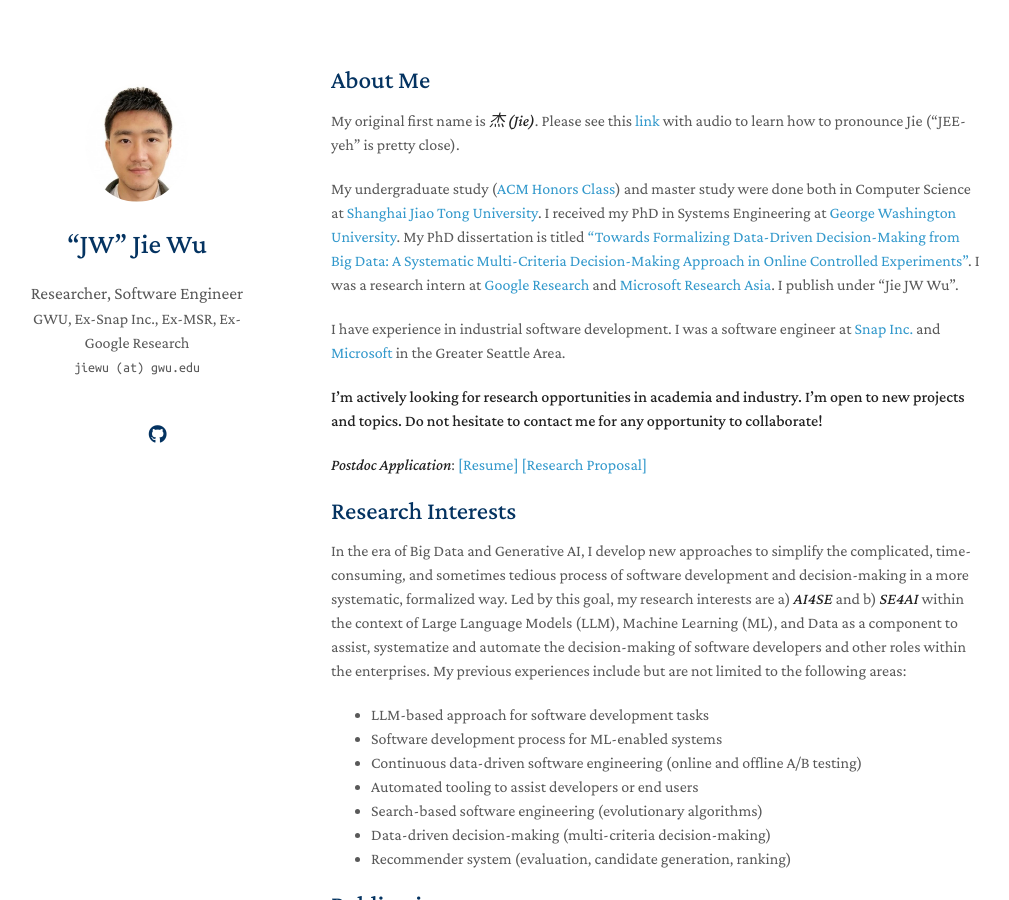
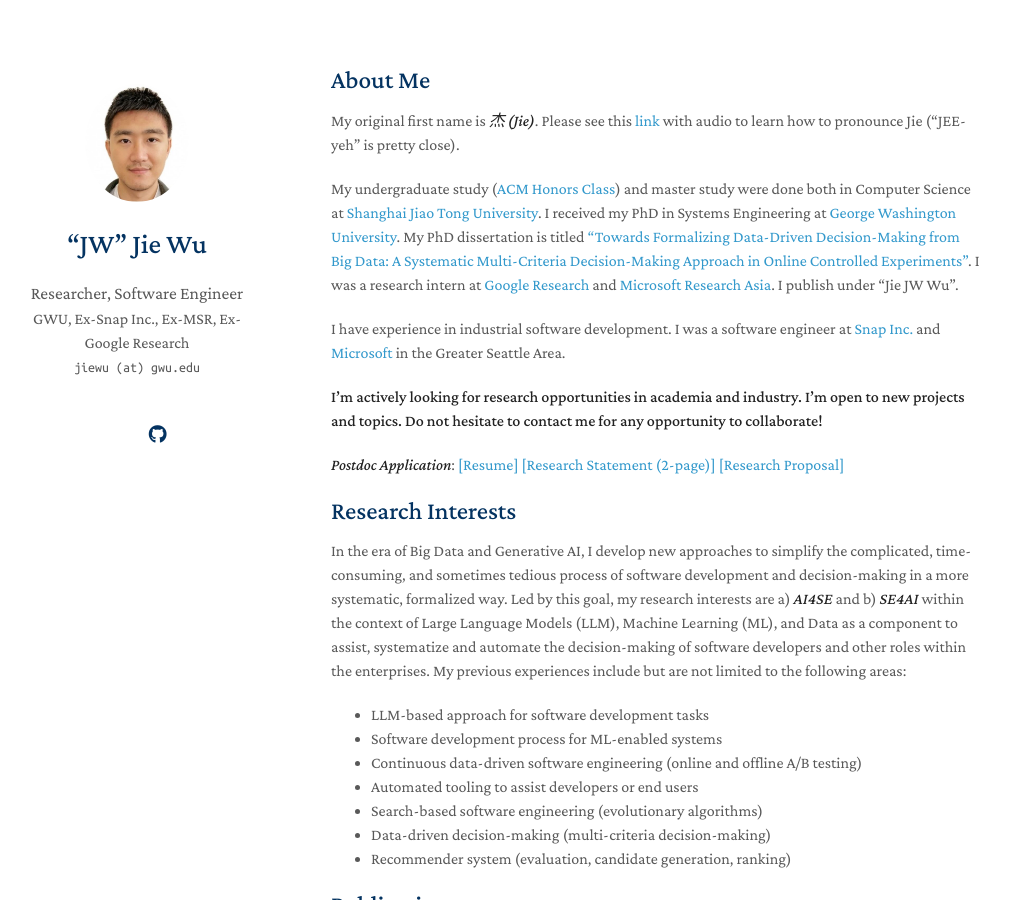
Before and after one commit to yaoyao-liu/minimal-light, a Jekyll site: the page built from index.md, in a window 1280 px wide and 900 px high. Shown: the whole window, without its empty margins (139-1148 px from the left). Built offline with Jekyll 4.4.1, drawn with Linux system fonts in a browser that asks for light colours; nearby versions of some CDN libraries; a style sheet for code colours, icons or effects is not loaded; our own code applies the rules of GitHub Pages for plain Markdown files.

Commit message:
Update index.md

```diff
--- a/index.md
+++ b/index.md
@@ -11,7 +11,7 @@
 
 **I'm actively looking for research opportunities in academia and industry. I'm open to new projects and topics. Do not hesitate to contact me for any opportunity to collaborate!**
 
-***Postdoc Application***: [[Resume]](https://jie-jw-wu.github.io/assets/ResumeJW.pdf)  [[Research Proposal]](https://jie-jw-wu.github.io/assets/ResearchProposalJW.pdf)
+***Postdoc Application***: [[Resume]](https://jie-jw-wu.github.io/assets/ResumeJW.pdf)  [[Research Statement (2-page)]](https://jie-jw-wu.github.io/assets/research-statement-jw.pdf) [[Research Proposal]](https://jie-jw-wu.github.io/assets/ResearchProposalJW.pdf)
 
 
 ## Research Interests
```
